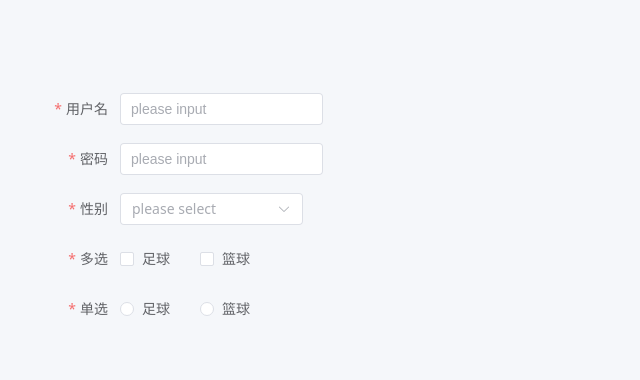
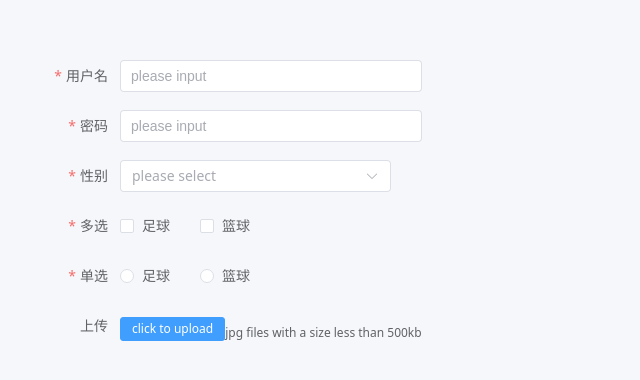
Before and after one commit to ekilito/basic_ui, a Vue app: page / in a window 1280 px wide. Shown: the part 182-562 px from the top of the page, without its empty margins (0-640 px from the left). Built offline with nearby package versions, Linux system fonts and the light colour scheme.

Commit message:
m-form. upload

```diff
--- a/src/App.vue
+++ b/src/App.vue
@@ -1,94 +1,119 @@
 <template>
-   <m-form :options="options" label-width="120px"></m-form>
+  <m-form
+    :options="options"
+    label-width="120px"
+    @on-success="onSuccess"
+  >
+    <template #uploadArea>
+      <el-button size="small" type="primary"> click to upload</el-button>
+    </template>
+    <template #uploadTip>
+      <div class="el-upload__tip">jpg files with a size less than 500kb</div>
+    </template>
+  </m-form>
 </template>
 
 <script setup lang="ts">
-import { FormOptions } from './components/form/src/types/types';
+import { FormOptions } from "./components/form/src/types/types";
 
 let options: FormOptions[] = [
   {
-        type: 'input',
-        value: '',
-        label: '用户名',
-        prop: 'username',
-         placeholder: 'please input',
-        rules: [{required: true , message: 'please input', trigger: 'blur'}]
+    type: "input",
+    value: "",
+    label: "用户名",
+    prop: "username",
+    placeholder: "please input",
+    rules: [{ required: true, message: "please input", trigger: "blur" }],
   },
   {
-        type: 'input',
-        value: '',
-        label: '密码',
-        prop: 'password',
-         placeholder: 'please input',
-        rules: [{required: true , message: 'please input', trigger: 'blur'}],
+    type: "input",
+    value: "",
+    label: "密码",
+    prop: "password",
+    placeholder: "please input",
+    rules: [{ required: true, message: "please input", trigger: "blur" }],
     attrs: {
       showPassword: true,
-        }
+    },
   },
   {
-        type: 'select',
-        value:'',
-        label: '性别',
-        placeholder: 'please select',
-        prop: 'role',
-        rules: [{required: true, message: 'please select must!', trigger: 'blur'}],
+    type: "select",
+    value: "",
+    label: "性别",
+    placeholder: "please select",
+    prop: "role",
+    rules: [{ required: true, message: "please select must!", trigger: "blur" }],
     children: [
       {
-                type: 'option',
-                label: '男',
-                value: '1'
+        type: "option",
+        label: "男",
+        value: "1",
       },
       {
-                type: 'option',
-                label: '女',
-                value: '2'
-            }
+        type: "option",
+        label: "女",
+        value: "2",
+      },
     ],
     attrs: {
       style: {
-            width: '90%'
-        }
-       }
+        width: "90%",
+      },
+    },
   },
   {
-        type: 'checkbox-group',
+    type: "checkbox-group",
     value: [],
-        prop: 'like',
-        label: '多选',
+    prop: "like",
+    label: "多选",
     children: [
       {
-                type: 'checkbox',
-                label: '足球',
-                value: '1'
+        type: "checkbox",
+        label: "足球",
+        value: "1",
       },
       {
-                type: 'checkbox',
-                label: '篮球',
-                value: '2'
-            }
+        type: "checkbox",
+        label: "篮球",
+        value: "2",
+      },
     ],
-         rules: [{required: true, message: 'please select must!', trigger: 'blur'}],
+    rules: [{ required: true, message: "please select must!", trigger: "blur" }],
   },
   {
-        type: 'radio-group',
-        value: '',
-        prop: '单选',
-        label: '单选',
+    type: "radio-group",
+    value: "",
+    prop: "单选",
+    label: "单选",
     children: [
       {
-                type: 'radio',
-                label: '足球',
-                value: '1'
+        type: "radio",
+        label: "足球",
+        value: "1",
       },
       {
-                type: 'radio',
-                label: '篮球',
-                value: '2'
-            }
+        type: "radio",
+        label: "篮球",
+        value: "2",
+      },
     ],
-         rules: [{required: true, message: 'please select must!', trigger: 'blur'}],
-    }
-]
+    rules: [{ required: true, message: "please select must!", trigger: "blur" }],
+  },
+  {
+    type: "upload",
+    label: "上传",
+    prop: "file",
+    uploadAttrs: {
+      action: "https://run.mocky.io/v3/9d059bf9-4660-45f2-925d-ce80ad6c4d15",
+    },
+  },
+];
+
+const onSuccess = ({response, uploadFile, uploadFiles}) => {
+  console.log(response, uploadFile,uploadFiles);
+};
+
+
 </script>
 
 <style lang="scss" scoped></style>
--- a/src/components/form/src/index.vue
+++ b/src/components/form/src/index.vue
@@ -3,11 +3,29 @@
     <template v-for="(item, index) in options" :key="index">
       <el-form-item v-if="!item.children || !item.children!.length" :label="item.label" :prop="item.prop">
         <component
+          v-if="item.type !== 'upload'"
           :placeholder="item.placeholder"
           v-bind="item.attrs"
           :is="`el-${item.type}`"
           v-model="model[item.prop!]"
         ></component>
+        <el-upload
+          v-else
+          v-bind="item.uploadAttrs"
+          :on-preview="onPreview"
+          :on-remove="onRemove"
+          :on-success="onSuccess"
+          :on-error="onError"
+          :on-progress="onProgress"
+          :on-change="onChange"
+          :on-exceed="onExceed"
+          :before-upload="beforeUpload"
+          :before-remove="beforeRemove"
+          :http-request="httpRequest"
+        >
+          <slot name="uploadArea"></slot>
+          <slot name="uploadTip"></slot>
+        </el-upload>
       </el-form-item>
       <el-form-item v-if="item.children && item.children.length" :label="item.label" :prop="item.prop">
         <component
@@ -33,6 +51,20 @@
 import { PropType, ref, onMounted, watch } from "vue";
 import { FormOptions } from "./types/types";
 import cloneDeep from "lodash-es/cloneDeep";
+import { UploadFile, UploadFiles, UploadProgressEvent, UploadUserFile } from 'element-plus';
+
+const emits = defineEmits([
+  "on-preview",
+  "on-remove",
+  "on-success",
+  "on-error",
+  "on-progress",
+  "on-change",
+  "on-exceed",
+  "before-upload",
+  "before-remove",
+  "http-request",
+]);
 
 let props = defineProps({
   // 表单的配置项
@@ -71,6 +103,38 @@ watch(
   },
   { deep: true },
 );
+
+// 上传组件的方法
+const onPreview = (uploadFile: UploadFile) => {
+  emits("on-preview", uploadFile);
+};
+const onRemove = (uploadFile: UploadFile, uploadFiles: UploadFiles) => {
+  emits("on-remove", { uploadFile, uploadFiles });
+};
+const onSuccess = (response: any, uploadFile: UploadFile, uploadFiles: UploadFiles) => {
+  emits("on-success", { response, uploadFile, uploadFiles });
+};
+const onError = (error: Error, uploadFile: UploadFile, uploadFiles: UploadFiles) => {
+  emits("on-error", { error, uploadFile, uploadFiles });
+};
+const onProgress = (evt: UploadProgressEvent, uploadFile: UploadFile, uploadFiles: UploadFiles) => {
+  emits("on-progress", { evt, uploadFile, uploadFiles });
+};
+const onChange = (uploadFile: UploadFile, uploadFiles: UploadFiles) => {
+  emits("on-change", { uploadFile, uploadFiles });
+};
+const onExceed = (files: File[], uploadFiles: UploadUserFile[]) => {
+  emits("on-exceed", { files, uploadFiles });
+};
+const beforeUpload = (uploadFile: UploadFile) => {
+  emits("before-upload", uploadFile);
+};
+const beforeRemove = (uploadFile: UploadFile, uploadFiles: UploadFiles) => {
+  emits("before-remove", { uploadFile, uploadFiles });
+};
+const httpRequest = () => {
+  emits("http-request");
+};
 </script>
 
 <style lang="scss" scoped></style>
```
Also changed, not shown: src/components/form/src/types/types.ts (+20 -1 lines). Lines whose indentation alone changed are shown as unchanged.
